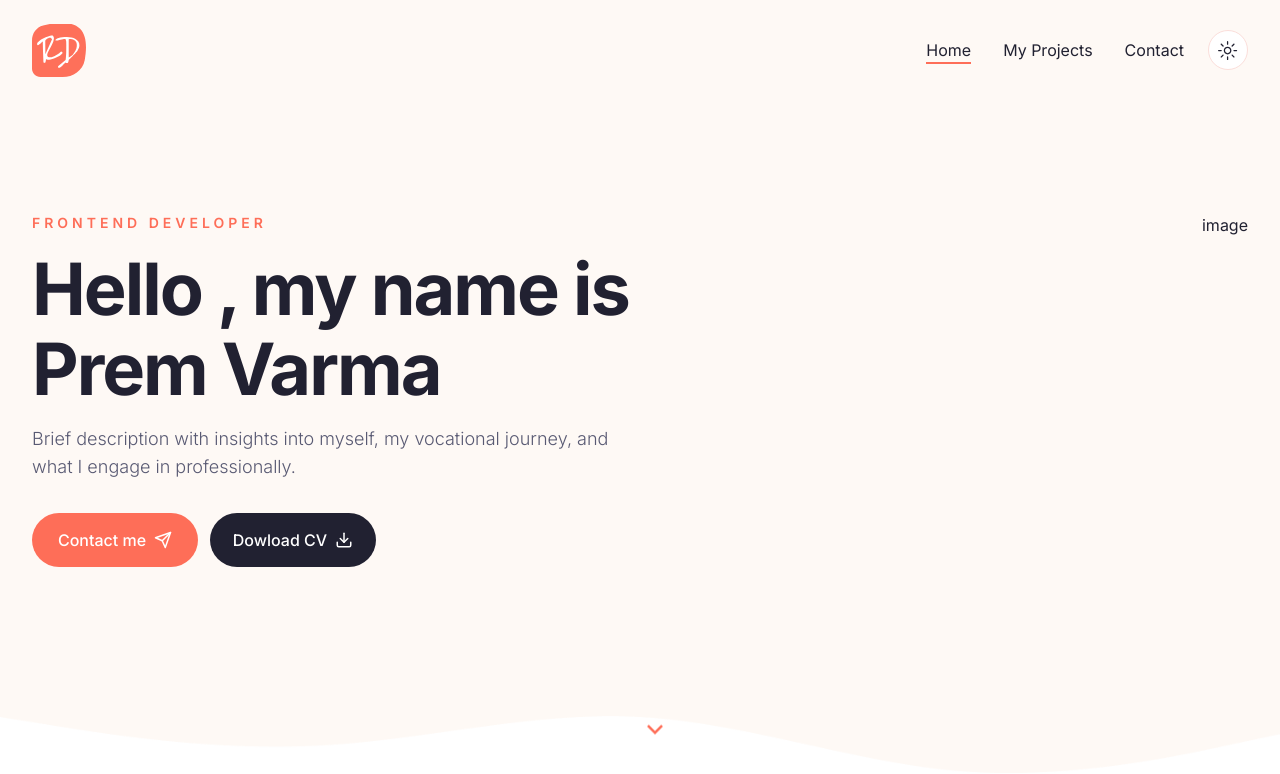
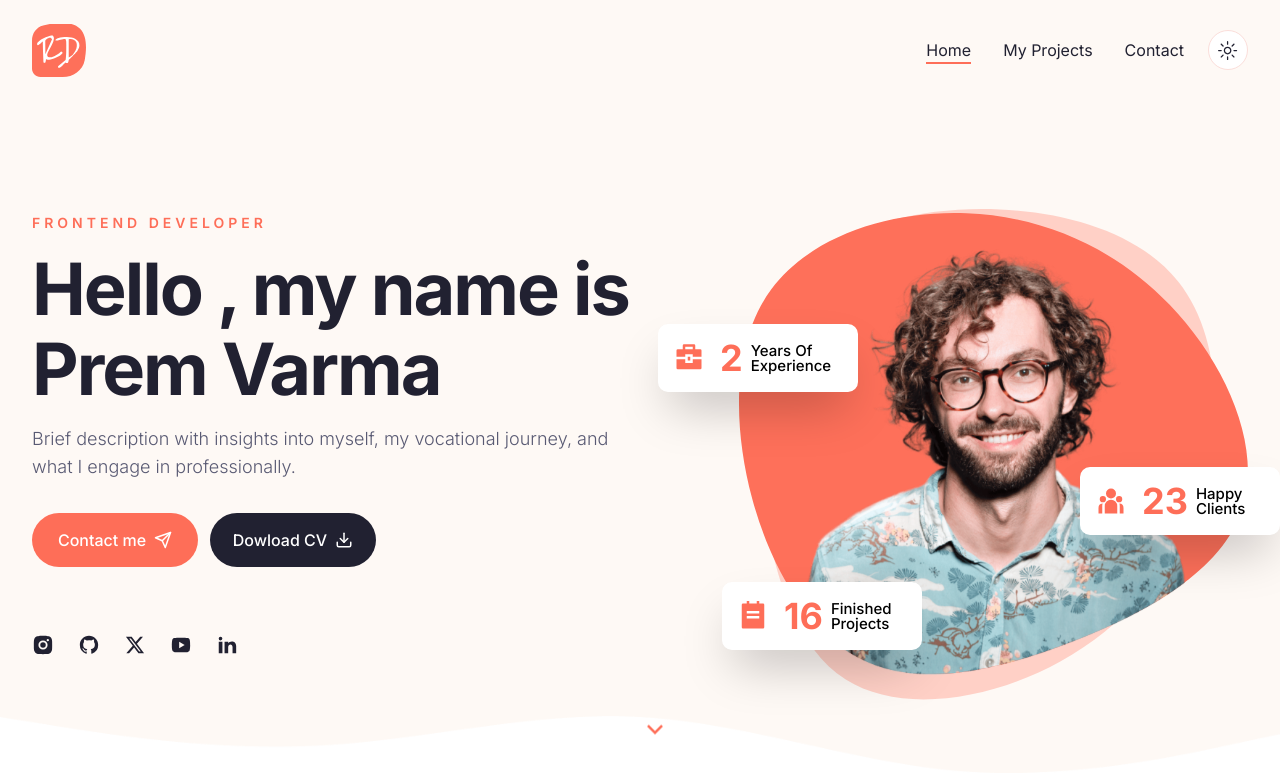
Before and after one commit to premvarma2002/nextjs-shadcn.ui-portfolio, a Next.js app: page / in a window 1280 px wide. Shown: the top 774 px of the page. Built offline with nearby package versions, Linux system fonts and the light colour scheme.

Commit message:
hero banner append

```diff
--- a/app/globals.css
+++ b/app/globals.css
@@ -70,3 +70,7 @@
 .subtitle {
   @apply text-muted-foreground text-lg mb-8 font-light;
 }
+
+.badge  {
+  @apply z-10 w-[200px] h-[68px] bg-white dark:backdrop-blur-[44px] shadow-2xl p-4 rounded-[10px] flex items-center gap-x-4 ;
+}
--- a/components/Badge.jsx
+++ b/components/Badge.jsx
@@ -1,9 +1,19 @@
-import React from 'react'
+'use client'
+import CountUp from "react-countup"
 
-const Badge = () => {
+const Badge = ({containerStyles , icon , endCountNum, endCountText, badgeText}) => {
   return (
-    <div>Badge</div>
+    <div className={`badge ${containerStyles}`}>
+      <div className="text-3xl text-primary">{icon}</div>
+      <div className="flex items-center gap-x-2 ">
+        <div className="text-4xl leading-none font-bold text-primary ">
+          <CountUp end={endCountNum} delay={1} duration={4}/>
+          {endCountText}
+        </div>
+        <div className="max-w-[70px] leading-none text-[15px] font-medium text-black">{badgeText}</div>
+      </div>
+    </div>
   )
 }
 
-export default Badge
+export default Badge;
--- a/components/DevImg.jsx
+++ b/components/DevImg.jsx
@@ -1,8 +1,10 @@
-import React from 'react'
+import Image from "next/image"
 
-const DevImg = () => {
+const DevImg = ({ containerStyles , imgSrc }) => {
   return (
-    <div>DevImg</div>
+    <div className={`${containerStyles}`}>
+    <Image src={imgSrc} fill priority alt=""/>
+    </div>
   )
 }
 
--- a/components/Hero.jsx
+++ b/components/Hero.jsx
@@ -12,7 +12,7 @@
 // Components
 import DevImg from "./DevImg";
 import Badge from "./Badge";
-import Social from "./Social";
+import Socials from "./Socials";
 
 const Hero = () => {
   return (
@@ -36,13 +36,47 @@
                   Contact me <Send size={18} />{" "}
                 </Button>
               </Link>
-              <Button variant='secondary' className="gap-x-2">
-                  Dowload CV <Download size={18} />{" "}
-                </Button>
+              <Button variant="secondary" className="gap-x-2">
+                Dowload CV <Download size={18} />{" "}
+              </Button>
             </div>
+            {/* socials  */}
+            <Socials
+              containerStyles="flex gap-x-6 m-auto xl:mx-0"
+              iconsStyles="text-foreground text-[22px] hover:text-primary transition-all"
+            />
           </div>
           {/* image  */}
-          <div className="hidden xl:flex relative"> image</div>
+          <div className="hidden xl:flex relative">
+            {/* badge  */}
+            <Badge
+              containerStyles='absolute top-[24%] -left-[5rem]'
+              icon={<RiBriefcase4Fill />}
+              endCountNum={2}
+              badgeText="Years Of Experience"
+            />
+            {/* badge 2  */}
+            <Badge
+              containerStyles='absolute top-[80%] -left-[1rem]'
+              icon={<RiTodoFill/>}
+              endCountNum={16}
+              // endCountText={'k'}
+              badgeText="Finished Projects"
+            />
+            {/* badge 3  */}
+            <Badge
+              containerStyles='absolute top-[55%] -right-8'
+              icon={<RiTeamFill/>}
+              endCountNum={23}
+              // endCountText={'k'}
+              badgeText="Happy Clients"
+            />
+            <div className="bg-hero_shape2_light dark:bg-hero_shape2_dark w-[500px] h-[500px] bg-no-repeat absolute -top-1 -right-2 "></div>
+            <DevImg
+              containerStyles="bg-hero_shape w-[510px] h-[462px] bg-no-repeat relative bg-bottom"
+              imgSrc="/hero/developer.png"
+            />
+          </div>
         </div>
         {/* icon   */}
         <div className="hidden md:flex absolute left-2/4 botton-44 xl:bottom-12 animate-bounce">
--- a/components/Social.jsx
+++ /dev/null
@@ -1,9 +0,0 @@
-import React from 'react'
-
-const Social = () => {
-  return (
-    <div>Social</div>
-  )
-}
-
-export default Social
--- /dev/null
+++ b/components/Socials.jsx
@@ -0,0 +1,48 @@
+"use client";
+
+import {
+  RiInstagramFill,
+  RiLinkedinFill,
+  RiGithubFill,
+  RiTwitterXFill,
+  RiYoutubeFill,
+} from "react-icons/ri";
+
+import Link from "next/link";
+
+// icons for the current user and the current user's profile
+
+const icons = [
+  {
+    path: '/' ,
+    name: <RiInstagramFill/>,
+  },
+  {
+    path: '/' ,
+    name: <RiGithubFill/>,
+  },
+  {
+    path: '/' ,
+    name: <RiTwitterXFill/>,
+
+  },
+  {
+    path: '/' ,
+    name: <RiYoutubeFill/>,
+  },
+  {
+    path: '/' ,
+    name: <RiLinkedinFill/>,
+  },
+]
+
+const Socials = ({containerStyles, iconsStyles}) => {
+  return <div className={`${containerStyles}`}>
+    {icons.map((icon ,index)=>{
+      return <Link href={icon.path} key={index}>
+      <div className={`${iconsStyles}`}>{icon.name}</div></Link>
+    })}
+  </div>;
+};
+
+export default Socials;
--- a/tailwind.config.js
+++ b/tailwind.config.js
@@ -75,7 +75,10 @@
         "accordion-up": "accordion-up 0.2s ease-out",
       },
       backgroundImage :{
-        hero: 'url(/hero/hero-bg.png)'
+        hero: 'url(/hero/hero-bg.png)',
+        hero_shape: 'url(/hero/shape-1.svg)',
+        hero_shape2_light: 'url(/hero/shape-2-light.svg)',
+        hero_shape2_dark: 'url(/hero/shape-2-dark.svg)'
       }
     },
   },
```
